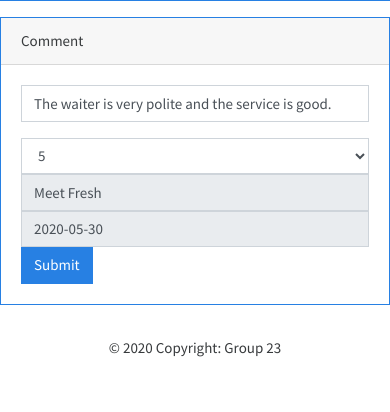
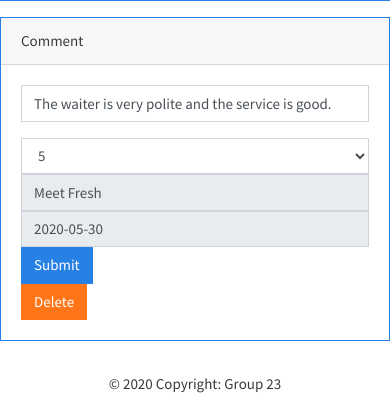
Before and after one commit to GavinTian1991/CPSC304, a PHP site: page /CPSC304/inc/cprofile.php in a window 390 px wide. Shown: the part 739-1151 px from the top of the page. Before the commit the page ends 1096 px from the top, so only its background shows below. Run offline with PHP 8.4, Linux system fonts and the light colour scheme; a user stored in the database is signed in; data comes from the database, SQL or seed files in the repository.

Commit message:
Customer can delete comments

```diff
--- a/inc/cprofile.php
+++ b/inc/cprofile.php
@@ -91,26 +91,78 @@
     }
 
 
-    if(isset($_POST['submit_new_comment'])){
+    if(isset($_POST['submit_new_comment']) || isset($_POST['delete_comment'])){
 
-      $newCommentindex = $_POST['submit_new_comment'];
+      if(isset($_POST['submit_new_comment'])) {
+        $newCommentindex = $_POST['submit_new_comment'];
+      } else {
+        $newCommentindex = $_POST['delete_comment'];
+      }
+
       $newCommentContent = $_POST['new_comment_array'][$newCommentindex];
       $newCommentRating = $_POST['new_rating_array'][$newCommentindex];
       $newCommentShopName = $_POST['new_comment_shop'][$newCommentindex];
       $newCommentShopID = $_POST['new_comment_shop_ID'][$newCommentindex];
       $newCommentDate = $_POST['new_comment_date'][$newCommentindex];
 
+      $accountCommentResult = 0;
+      $commentDeleteResult = 0;
 
-      $accountCommentQuery = "UPDATE Comments_from_Customer
-      SET Contents = '$newCommentContent', Rating_Level = '$newCommentRating'
-      WHERE Account_ID = '$curCustomerID' AND Shop_ID = '$newCommentShopID'";
 
-      $accountCommentResult = mysqli_query($conn, $accountCommentQuery);
+      if(isset($_POST['submit_new_comment'])) {
 
-      if($accountCommentResult){
+        $accountCommentQuery = "UPDATE Comments_from_Customer
+        SET Contents = '$newCommentContent', Rating_Level = '$newCommentRating'
+        WHERE Account_ID = '$curCustomerID' AND Shop_ID = '$newCommentShopID'";
+
+        $accountCommentResult = mysqli_query($conn, $accountCommentQuery);
+
+      }
+
+      if(isset($_POST['delete_comment'])) {
+
+        $commentDeleteQuery = "DELETE FROM Comments_from_Customer
+        WHERE Account_ID = '$curCustomerID' AND Shop_ID = '$newCommentShopID'";
+
+        $commentDeleteResult = mysqli_query($conn, $commentDeleteQuery);
+
+      }
+
+
+
+      //update current shop rating
+      $ratingquery = "SELECT Rating_Level FROM Comments_from_Customer WHERE Shop_ID = '$newCommentShopID'";
+      $ratingresult = mysqli_query($conn, $ratingquery);
+      $ratings = mysqli_fetch_all($ratingresult, MYSQLI_ASSOC);
+
+      $sumrating = 0.0;
+      $avgrating = 0.0;
+      $ratingcount = 0;
+
+      foreach($ratings as $rating) {
+          $sumrating = $sumrating + $rating['Rating_Level'];
+          $ratingcount = $ratingcount + 1;
+      }
+
+      if($ratingcount != 0) {
+          $avgrating = (float)$sumrating / $ratingcount;
+      } else {
+          $avgrating = 0.0;
+      }
+      $ratingsetquery = "UPDATE Milk_Tea_Shop
+      SET Average_Rating = '$avgrating'
+      WHERE Shop_ID = '$newCommentShopID'";
+
+      $shopAverageRatingResult = mysqli_query($conn, $ratingsetquery);
+
+      if($accountCommentResult && $shopAverageRatingResult){
           $msg = 'Comment update successfully!';
           $msgClass = 'alert-success';
-      } else {
+      } else if ($commentDeleteResult && $shopAverageRatingResult){
+          $msg = 'Comment delete successfully!';
+          $msgClass = 'alert-success';
+      }
+      else {
         $msg = 'Comment update failed.';
         $msgClass = 'alert-danger';
       }
@@ -325,7 +377,10 @@
                       </div>
                       <div class="col-sm">
                         <input type="hidden" name="new_comment_shop_ID[]" value="<?php echo $comment['Shop_ID']?>">
-                        <button type="submit" name="submit_new_comment" value="<?php echo $commentIndex++?>" class="btn btn-primary">Submit</button>
+                        <button type="submit" name="submit_new_comment" value="<?php echo $commentIndex?>" class="btn btn-primary">Submit</button>
+                      </div>
+                      <div class="col-sm">
+                        <button type="submit" name="delete_comment" value="<?php echo $commentIndex++?>" class="btn btn-warning">Delete</button>
                       </div>
                   </div>
                 <?php endforeach; ?>
```
